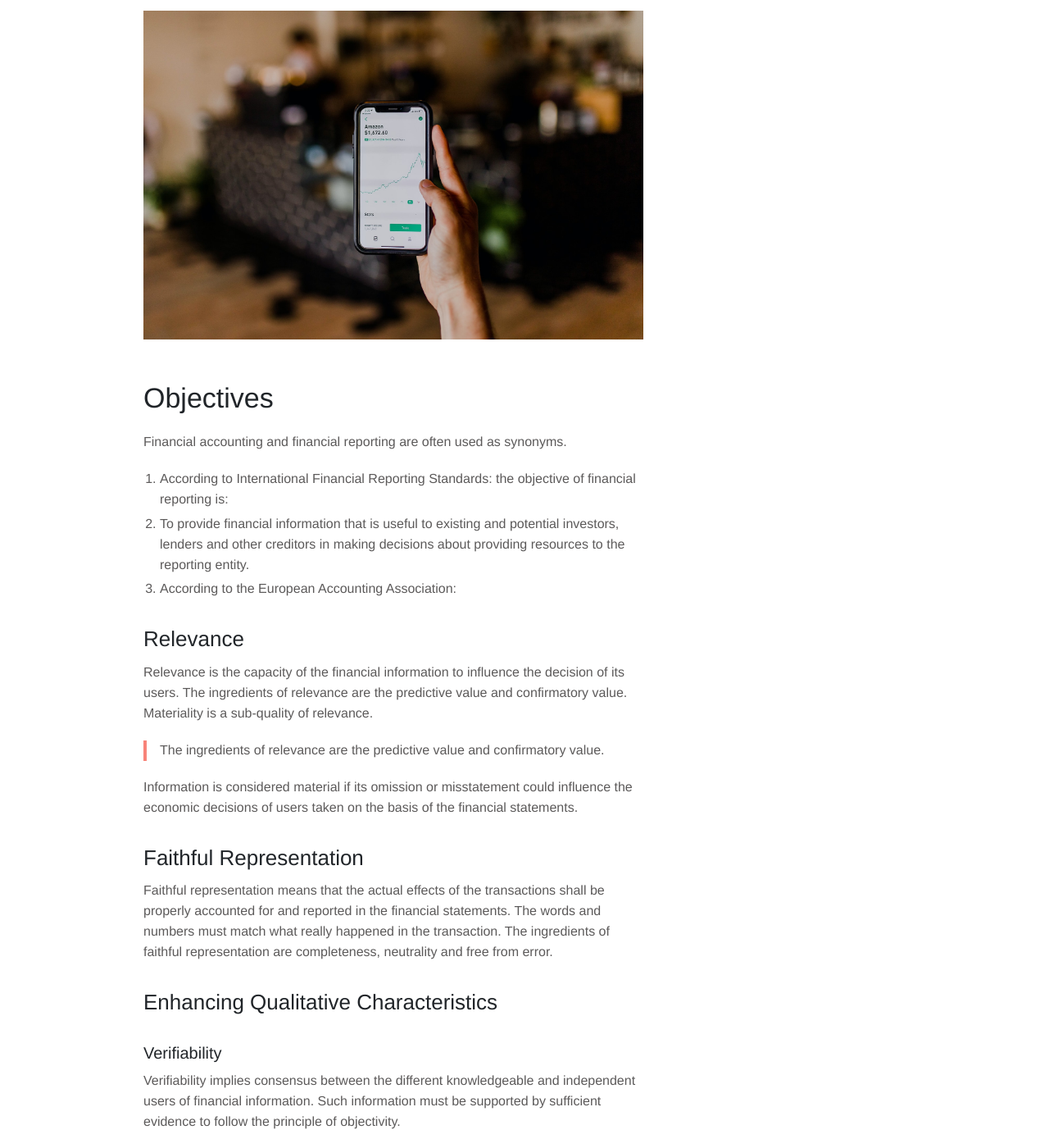
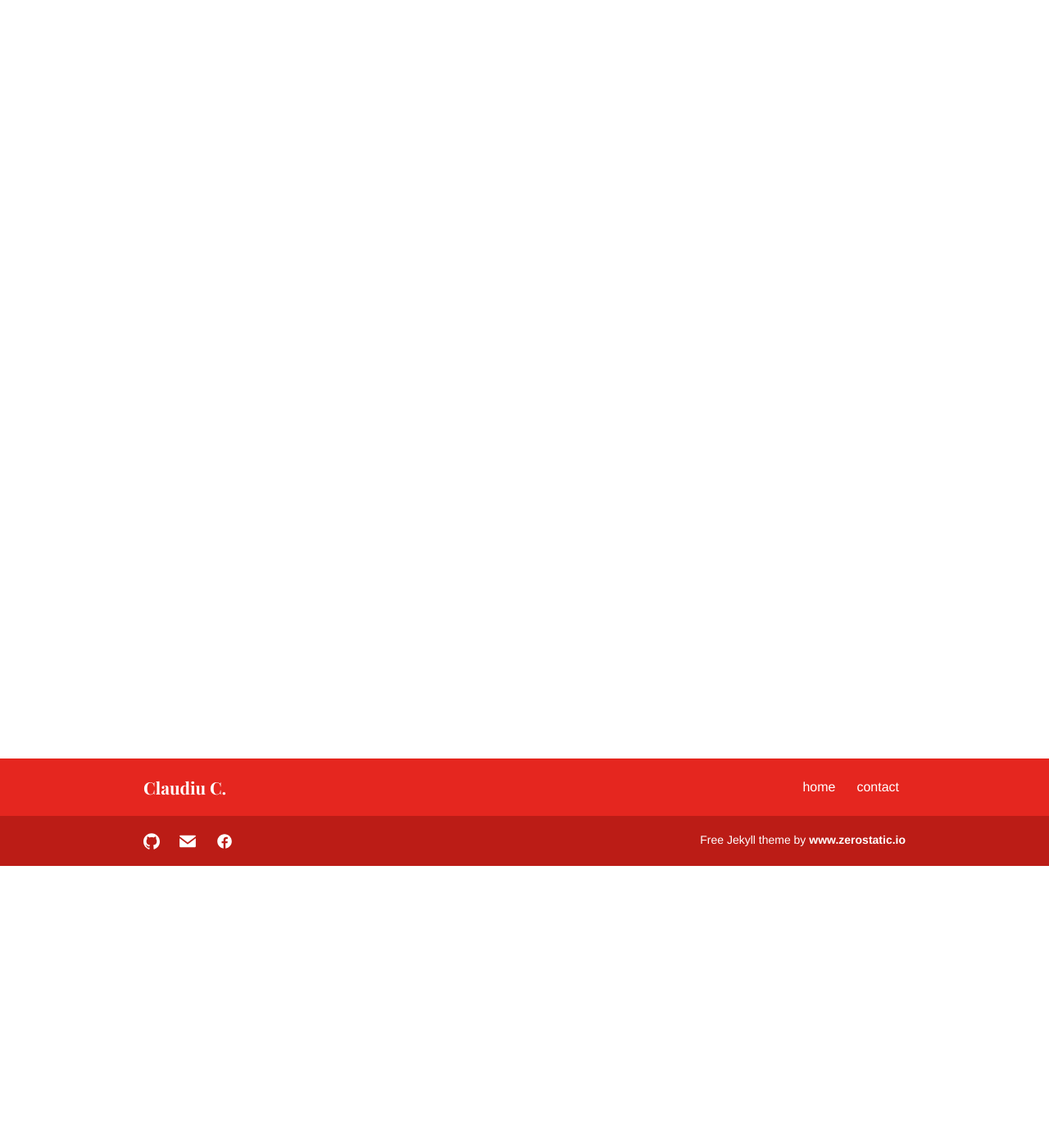
Before and after one commit to claudiuco/claudiuco.github.io, a Jekyll site: the page built from _services/malware_analysis.md, in a window 1280 px wide and 1400 px high, scrolled down 344 px. Shown: the whole window at 82% size. Built offline with Jekyll 4.4.1, drawn with Linux system fonts in a browser that asks for light colours; some of the changed text lies outside the part shown.

Commit message:
remove artifacts malware_analysis.md

```diff
--- a/_services/malware_analysis.md
+++ b/_services/malware_analysis.md
@@ -5,83 +5,4 @@ date: 2019-03-28T15:14:54+10:00
 weight: 5
 ---
 
-Lorem markdownum aequalis strigis. Saetigeri iubeas, vultu huic alvum nondum
-de obside ut laniavit arbor palmis, cum quin. Rupes vetat videndo, armigerae
-crimen habet Priamum nec.
-
-![Accounting Services](/images/austin-distel-nGc5RT2HmF0-unsplash.jpg)
-
-# Objectives
-
-Financial accounting and financial reporting are often used as synonyms.
-
-1. According to International Financial Reporting Standards: the objective of financial reporting is:
-2. To provide financial information that is useful to existing and potential investors, lenders and other creditors in making decisions about providing resources to the reporting entity.
-3. According to the European Accounting Association:
-
-## Relevance
-
-Relevance is the capacity of the financial information to influence the decision of its users. The ingredients of relevance are the predictive value and confirmatory value. Materiality is a sub-quality of relevance.
-
-> The ingredients of relevance are the predictive value and confirmatory value.
-
-Information is considered material if its omission or misstatement could influence the economic decisions of users taken on the basis of the financial statements.
-
-## Faithful Representation
-
-Faithful representation means that the actual effects of the transactions shall be properly accounted for and reported in the financial statements. The words and numbers must match what really happened in the transaction. The ingredients of faithful representation are completeness, neutrality and free from error.
-
-## Enhancing Qualitative Characteristics
-
-### Verifiability
-
-Verifiability implies consensus between the different knowledgeable and independent users of financial information. Such information must be supported by sufficient evidence to follow the principle of objectivity.
-
-### Comparability
-
-Comparability is the uniform application of accounting methods across entities in the same industry. The principle of consistency is under comparability. Consistency is the uniform application of accounting across points in time within an entity.
-
-### Understandability
-
-Understandability means that accounting reports should be expressed as clearly as possible and should be understood by those to whom the information is relevant.
-Timeliness: Timeliness implies that financial information must be presented to the users before a decision is to be made.
-
----
-
-## Statement of cash flows
-
-The statement of cash flows considers the inputs and outputs in concrete cash within a stated period. The general template of a cash flow statement is as follows: Cash Inflow - Cash Outflow + Opening Balance = Closing Balance
-
-| Cash Inflow | Outflow   | Opening Balance |
-| ----------- | --------- | --------------- |
-| _Monday_    | `Tuesday` | **Wednesday**   |
-| 1           | 2         | 3               |
-
-**Example 1:** in the beginning of September, Ellen started out with $5 in her bank account. During that same month, Ellen borrowed $20 from Tom. At the end of the month, Ellen bought a pair of shoes for $7. Ellen's cash flow statement for the month of September looks like this:
-
-- Cash inflow: $20
-- Cash outflow:$7
-- Opening balance: $5
-- Closing balance: $20 – $7 + $5 = $18
-
-**Example 2:** in the beginning of June, WikiTables, a company that buys and resells tables, sold 2 tables. They'd originally bought the tables for $25 each, and sold them at a price of $50 per table. The first table was paid out in cash however the second one was bought in credit terms. WikiTables' cash flow statement for the month of June looks like this:
-
-> **Important:** the cash flow statement only considers the exchange of actual cash, and ignores what the person in question owes or is owed.
-
-## Statement of financial position (balance sheet)
-
-The balance sheet is the financial statement showing a firm's assets, liabilities and equity (capital) at a set point in time, usually the end of the fiscal year reported on the accompanying income statement.
-
-- **fixed assets**
-  - property
-  - building
-  - equipment (such as factory machinery)
-- **intangible assets**
-  - copyrights
-  - trademarks
-  - patents
-    - pending
-    - international
-- goodwill
-
-Owner's equity, sometimes referred to as net assets, is represented differently depending on the type of business ownership. Business ownership can be in the form of a sole proprietorship, partnership, or a corporation. For a corporation, the owner's equity portion usually shows common stock, and retained earnings (earnings kept in the company). Retained earnings come from the retained earnings statement, prepared prior to the balance sheet.
+# PAGE IN CONSTRUCTIOM
```
